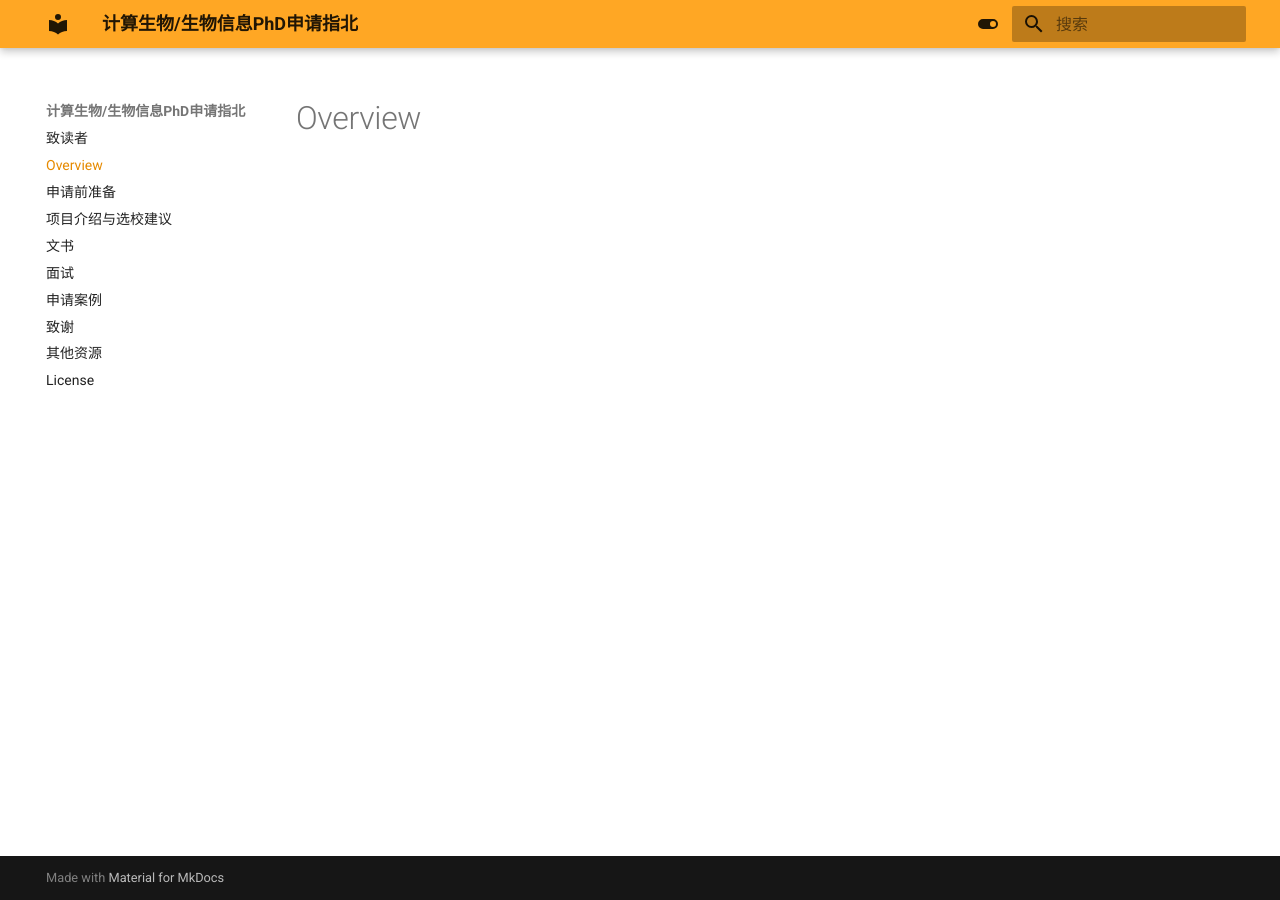
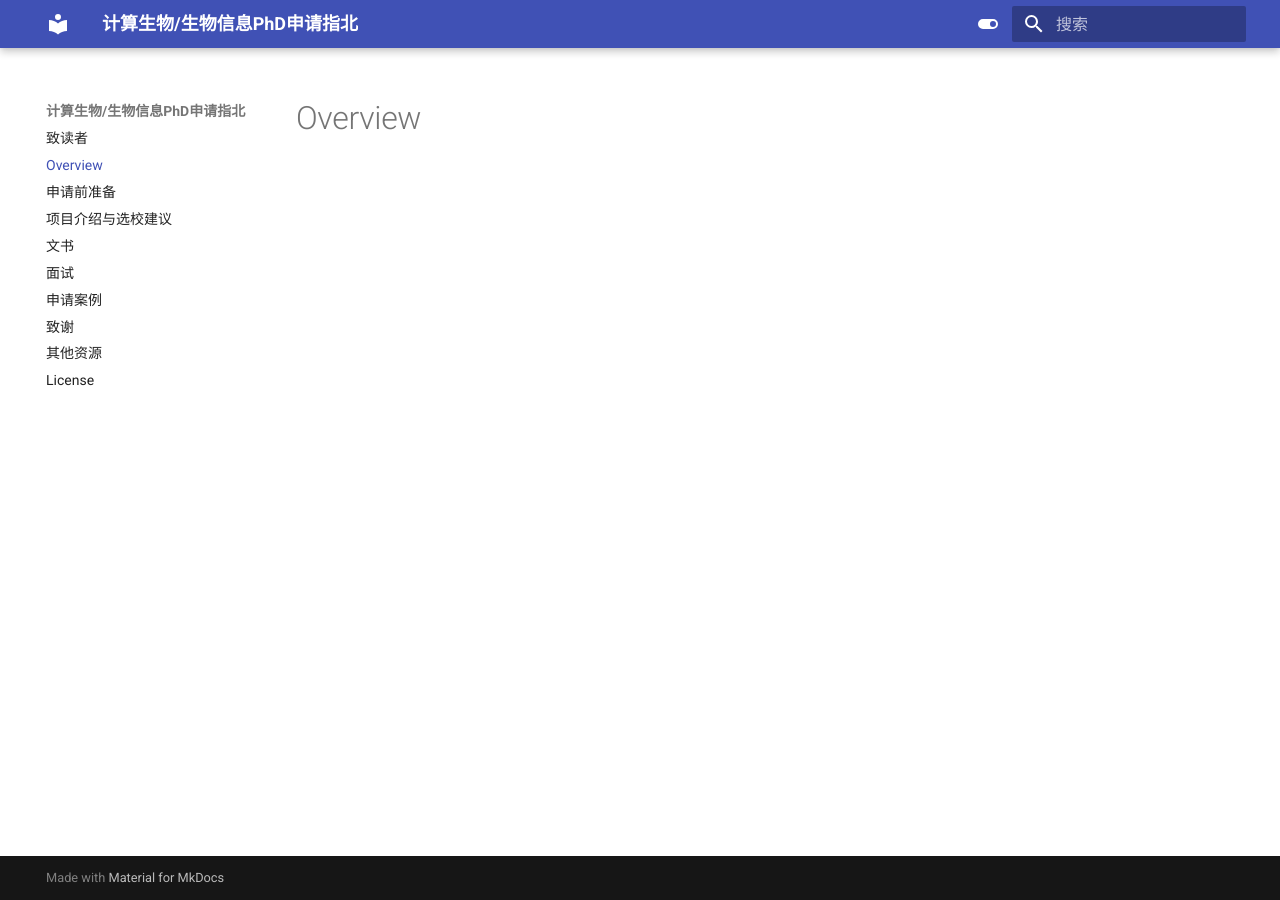
Before and after one commit to CompBio-PhD-cn/handbook, an MkDocs documentation site: the page built from docs/index.md, in a window 1280 px wide. Built offline with MkDocs 1.6.1 and Material for MkDocs 9.7.7, drawn with Linux system fonts in a browser that asks for light colours.

Commit message:
update mkdocs.yml

```diff
--- a/mkdocs.yml
+++ b/mkdocs.yml
@@ -6,8 +6,8 @@ theme:
 
     # Toggle light mode
     - scheme: default
-      primary: orange
-      accent: orange
+      primary: indigo
+      accent: indigo
       toggle:
         icon: material/toggle-switch
         name: Switch to light mode
```
